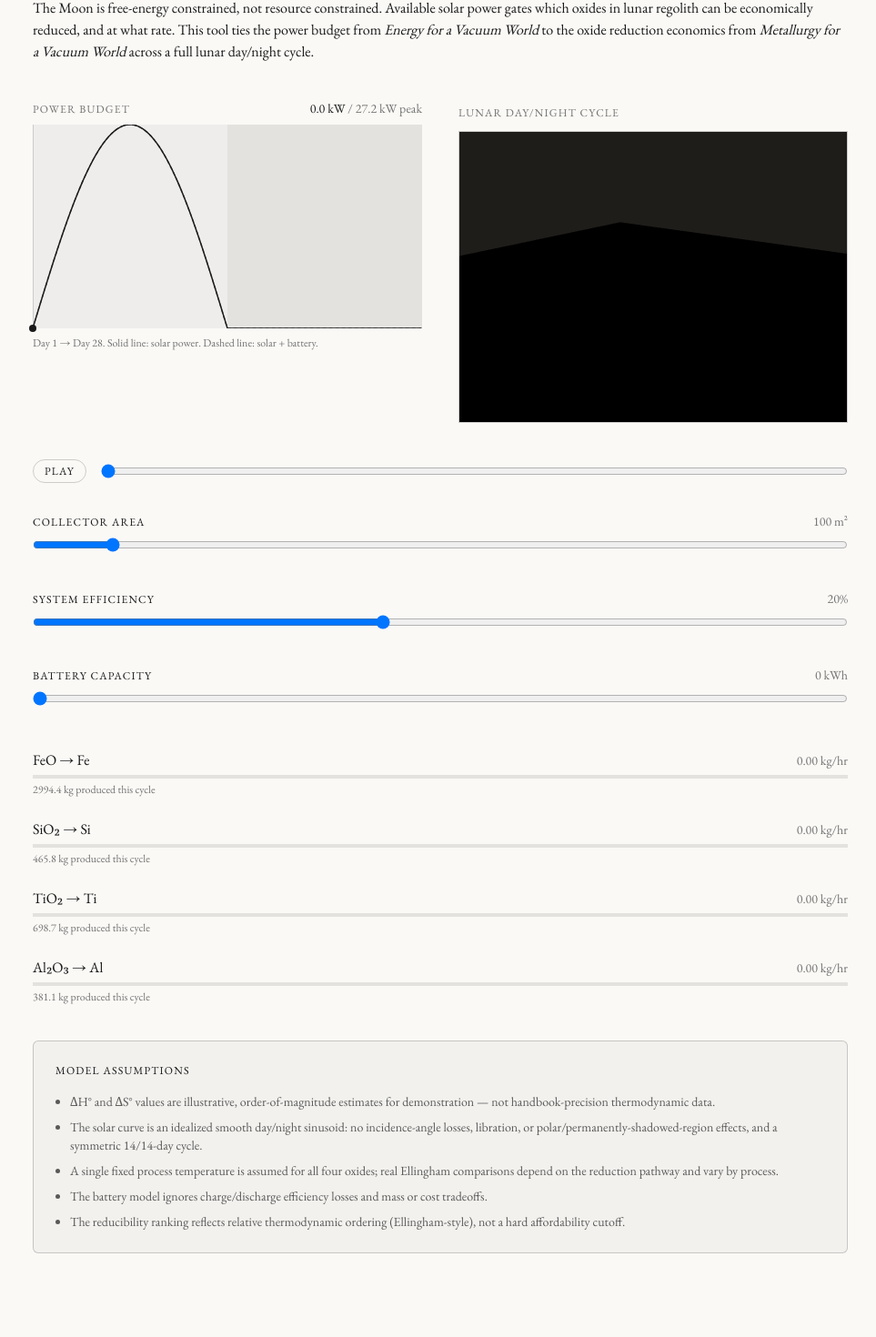
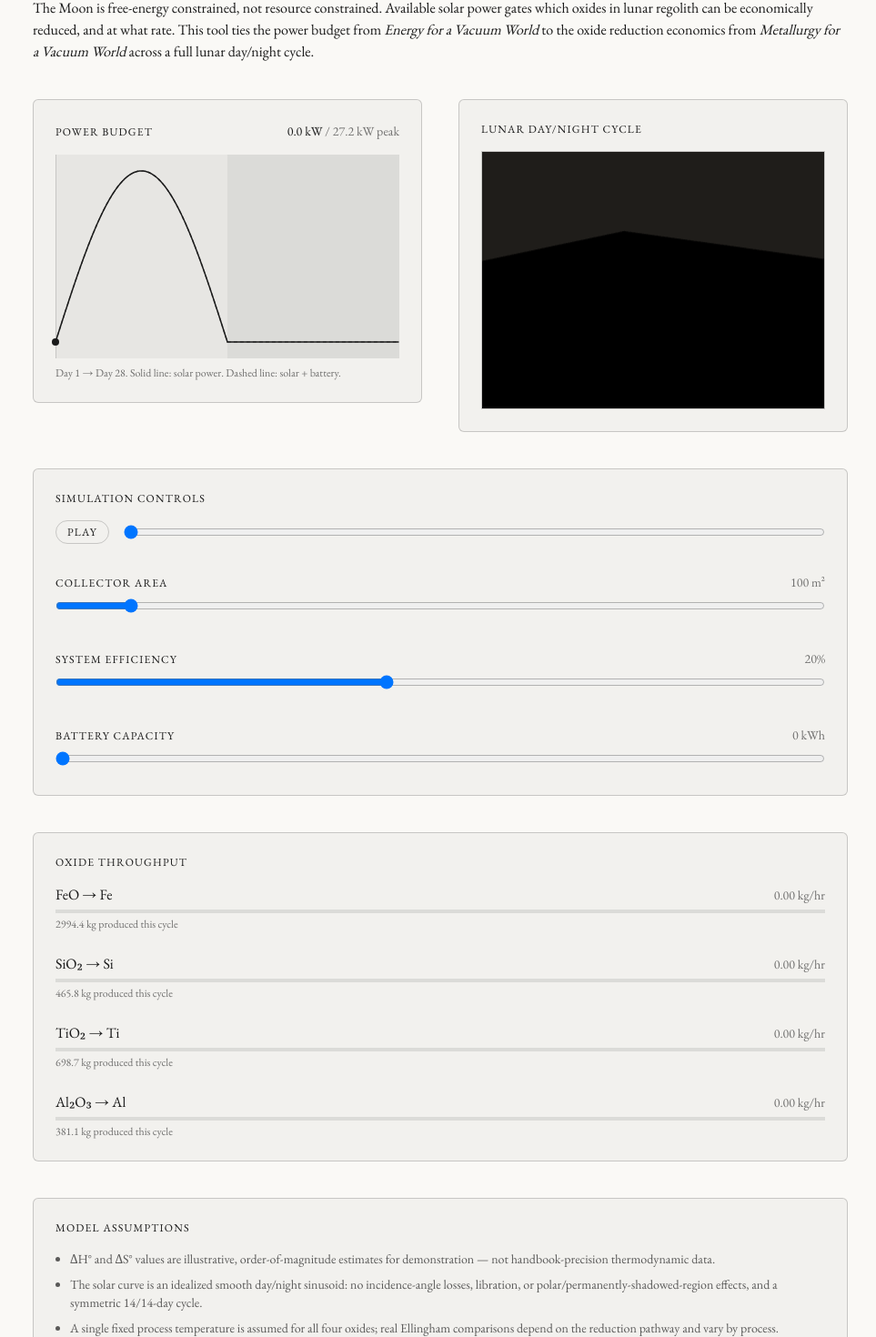
Before and after one commit to katiecha/regolith, a Next.js app: page /simulator in a window 1280 px wide. Shown: the part 158-1628 px from the top of the page at 91% size, without its empty margins (156-1119 px from the left). Built offline with nearby package versions, Linux system fonts and the light colour scheme.

Commit message:
style updates

```diff
--- a/src/app/components/simulator/lunar-scene-container.tsx
+++ b/src/app/components/simulator/lunar-scene-container.tsx
@@ -1,6 +1,8 @@
 "use client";
 
 import { useIsMounted } from "../../hooks/use-is-mounted";
+import { Panel } from "../ui/panel";
+import { PanelLabel } from "../ui/panel-label";
 import { LunarSolarScene } from "./lunar-solar-scene";
 
 export function LunarSceneContainer({
@@ -11,17 +13,15 @@ export function LunarSceneContainer({
   const mounted = useIsMounted();
 
   return (
-    <div>
-      <span className="text-xs uppercase tracking-widest text-foreground opacity-60">
-        Lunar day/night cycle
-      </span>
-      <div className="relative w-full aspect-square md:aspect-[4/3] mt-2 border border-foreground/20">
+    <Panel>
+      <PanelLabel>Lunar day/night cycle</PanelLabel>
+      <div className="relative w-full aspect-square md:aspect-[4/3] mt-4 border border-foreground/20 overflow-hidden">
         {mounted ? (
           <LunarSolarScene timeHoursRef={timeHoursRef} />
         ) : (
           <div className="w-full h-full" />
         )}
       </div>
-    </div>
+    </Panel>
   );
 }
--- a/src/app/components/simulator/model-assumptions.tsx
+++ b/src/app/components/simulator/model-assumptions.tsx
@@ -1,3 +1,6 @@
+import { Panel } from "../ui/panel";
+import { PanelLabel } from "../ui/panel-label";
+
 const ASSUMPTIONS = [
   "ΔH° and ΔS° values are illustrative, order-of-magnitude estimates for demonstration — not handbook-precision thermodynamic data.",
   "The solar curve is an idealized smooth day/night sinusoid: no incidence-angle losses, libration, or polar/permanently-shadowed-region effects, and a symmetric 14/14-day cycle.",
@@ -8,17 +11,15 @@ const ASSUMPTIONS = [
 
 export function ModelAssumptions() {
   return (
-    <div className="border border-foreground/20 rounded-md p-6 bg-foreground/[0.03]">
-      <p className="text-xs uppercase tracking-widest text-foreground mb-4">
-        Model assumptions
-      </p>
-      <ul className="space-y-2 list-disc pl-4">
+    <Panel>
+      <PanelLabel>Model assumptions</PanelLabel>
+      <ul className="space-y-2 list-disc pl-4 mt-4">
         {ASSUMPTIONS.map((assumption) => (
           <li key={assumption} className="text-sm text-foreground opacity-70">
             {assumption}
           </li>
         ))}
       </ul>
-    </div>
+    </Panel>
   );
 }
--- a/src/app/components/simulator/oxide-panel.tsx
+++ b/src/app/components/simulator/oxide-panel.tsx
@@ -1,4 +1,6 @@
 import type { OxideRuntime } from "../../data/simulator";
+import { Panel } from "../ui/panel";
+import { PanelLabel } from "../ui/panel-label";
 
 function OxideRow({
   oxide,
@@ -42,7 +44,9 @@ export function OxidePanel({ oxides }: { oxides: OxideRuntime[] }) {
   );
 
   return (
-    <ul className="space-y-5 md:space-y-6">
+    <Panel>
+      <PanelLabel>Oxide throughput</PanelLabel>
+      <ul className="space-y-5 md:space-y-6 mt-4">
         {oxides.map((oxide) => (
           <OxideRow
             key={oxide.id}
@@ -51,5 +55,6 @@ export function OxidePanel({ oxides }: { oxides: OxideRuntime[] }) {
           />
         ))}
       </ul>
+    </Panel>
   );
 }
--- a/src/app/components/simulator/power-curve-chart.tsx
+++ b/src/app/components/simulator/power-curve-chart.tsx
@@ -1,5 +1,16 @@
+import { Panel } from "../ui/panel";
+import { PanelLabel } from "../ui/panel-label";
 import type { CyclePoint } from "../../data/simulator";
 import { CYCLE_HOURS, DAY_HOURS } from "../../data/simulator";
+
+// Vertical headroom (in the 0-100 viewBox unit space) so the curve's peak
+// and trough don't touch the SVG edge and clip under stroke width.
+const VERTICAL_PADDING = 8;
+
+function powerToY(powerW: number, maxPowerW: number): number {
+  const fraction = maxPowerW === 0 ? 0 : powerW / maxPowerW;
+  return VERTICAL_PADDING + (1 - fraction) * (100 - 2 * VERTICAL_PADDING);
+}
 
 function buildPath(
   series: CyclePoint[],
@@ -10,7 +21,7 @@ function buildPath(
   return series
     .map((point) => {
       const x = (point.hour / CYCLE_HOURS) * 100;
-      const y = 100 - (select(point) / maxPowerW) * 100;
+      const y = powerToY(select(point), maxPowerW);
       return `${x},${y}`;
     })
     .join(" L ");
@@ -31,14 +42,12 @@ export function PowerCurveChart({
   const currentPoint =
     series.find((p) => p.hour === Math.floor(currentHour)) ?? series[0];
   const markerX = (currentHour / CYCLE_HOURS) * 100;
-  const markerY = 100 - (currentPoint.totalPowerW / maxPowerW) * 100;
+  const markerY = powerToY(currentPoint.totalPowerW, maxPowerW);
 
   return (
-    <div>
-      <div className="flex items-baseline justify-between mb-2">
-        <span className="text-xs uppercase tracking-widest text-foreground opacity-60">
-          Power budget
-        </span>
+    <Panel>
+      <div className="flex items-baseline justify-between mb-4">
+        <PanelLabel>Power budget</PanelLabel>
         <span className="text-sm text-foreground">
           {(currentPoint.totalPowerW / 1000).toFixed(1)} kW
           <span className="opacity-60"> / {(maxPowerW / 1000).toFixed(1)} kW peak</span>
@@ -93,6 +102,6 @@ export function PowerCurveChart({
       <p className="text-xs text-foreground opacity-60 mt-2">
         Day 1 → Day {Math.round(CYCLE_HOURS / 24)}. Solid line: solar power. Dashed line: solar + battery.
       </p>
-    </div>
+    </Panel>
   );
 }
--- a/src/app/components/simulator/simulator-controls.tsx
+++ b/src/app/components/simulator/simulator-controls.tsx
@@ -7,6 +7,8 @@ import {
   MIN_EFFICIENCY,
   MIN_STORAGE_CAPACITY_KWH,
 } from "../../data/simulator";
+import { Panel } from "../ui/panel";
+import { PanelLabel } from "../ui/panel-label";
 
 function SliderField({
   label,
@@ -28,9 +30,7 @@ function SliderField({
   return (
     <label className="block">
       <div className="flex items-baseline justify-between">
-        <span className="text-xs uppercase tracking-widest text-foreground">
-          {label}
-        </span>
+        <PanelLabel>{label}</PanelLabel>
         <span className="text-sm text-foreground opacity-60">
           {displayValue}
         </span>
@@ -72,7 +72,9 @@ export function SimulatorControls({
   onTogglePlay: () => void;
 }) {
   return (
-    <div className="space-y-6 md:space-y-8">
+    <Panel>
+      <PanelLabel>Simulation controls</PanelLabel>
+      <div className="space-y-6 md:space-y-8 mt-4">
         <div className="flex items-center gap-4">
           <button
             onClick={onTogglePlay}
@@ -118,5 +120,6 @@ export function SimulatorControls({
           onChange={onStorageCapacityChange}
         />
       </div>
+    </Panel>
   );
 }
--- /dev/null
+++ b/src/app/components/ui/panel-label.tsx
@@ -0,0 +1,7 @@
+export function PanelLabel({ children }: { children: React.ReactNode }) {
+  return (
+    <p className="text-xs uppercase tracking-widest text-foreground">
+      {children}
+    </p>
+  );
+}
--- /dev/null
+++ b/src/app/components/ui/panel.tsx
@@ -0,0 +1,20 @@
+export function Panel({
+  children,
+  className,
+}: {
+  children: React.ReactNode;
+  className?: string;
+}) {
+  return (
+    <div
+      className={[
+        "border border-foreground/20 rounded-md p-6 bg-foreground/[0.03]",
+        className,
+      ]
+        .filter(Boolean)
+        .join(" ")}
+    >
+      {children}
+    </div>
+  );
+}
```
Lines whose indentation alone changed are shown as unchanged.
